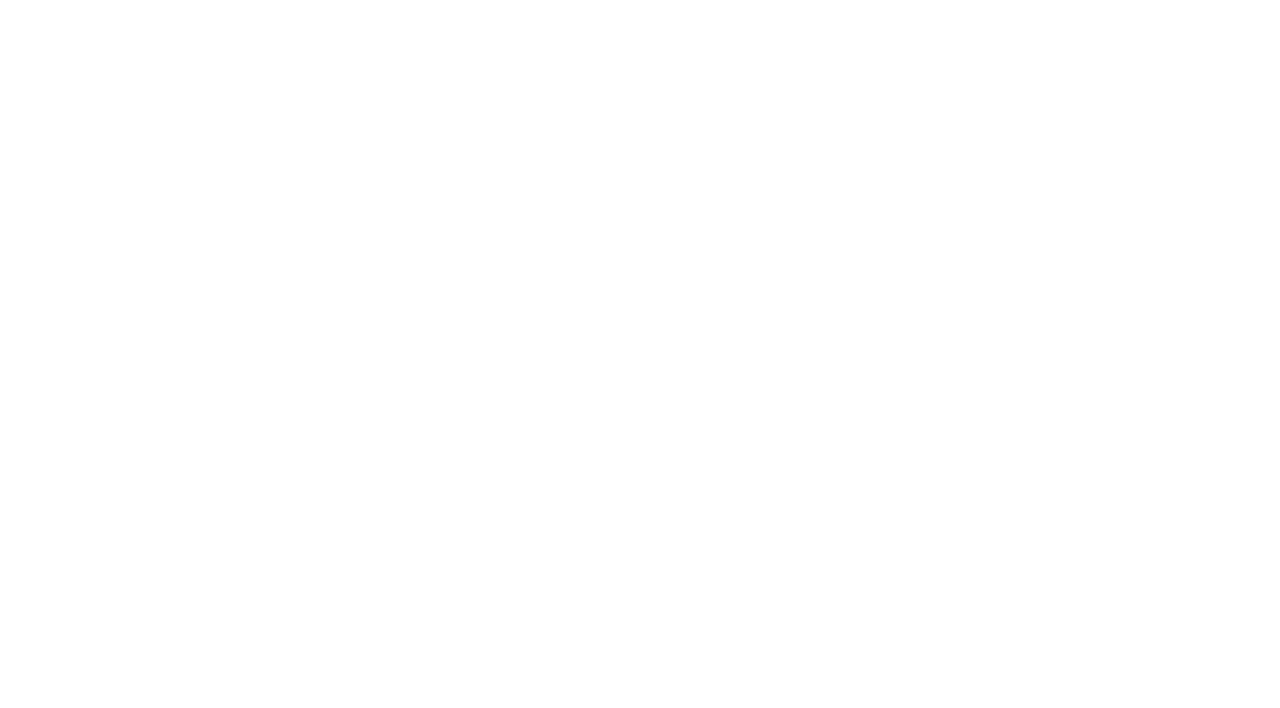
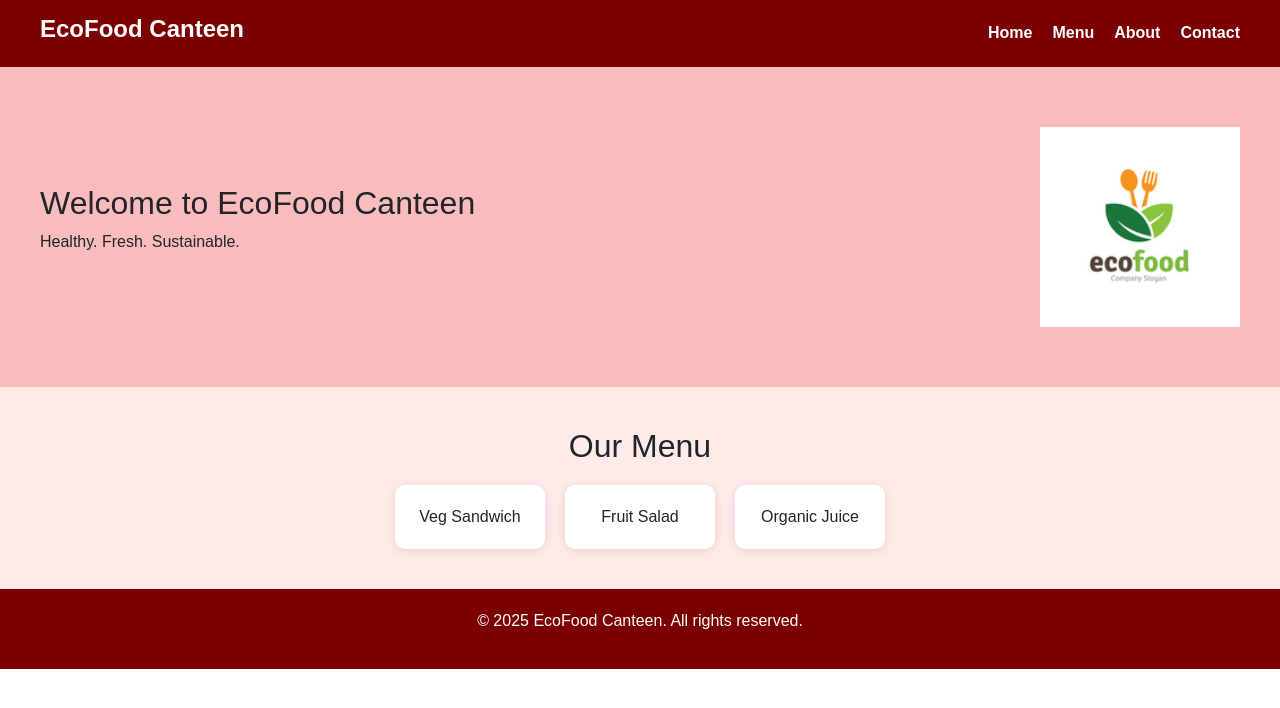
Before and after one commit to Nihar0710/Canteen, a React (Create React App) app: page /Myform in a window 1280 px wide. Before the commit this address had no page. Shown: the top 708 px of the page. Built offline with nearby package versions, Linux system fonts and the light colour scheme.

Commit message:
Main page

```diff
--- a/src/Routes/Myroutes.js
+++ b/src/Routes/Myroutes.js
@@ -3,6 +3,7 @@ import { BrowserRouter, Route, Routes } from 'react-router-dom'
 
 import Login from '../components/Login/Login'
 import Register from '../components/Login/Register'
+import Myform from '../components/MyForm'
 
 const Myroutes = () => {
   return (
@@ -11,6 +12,7 @@ const Myroutes = () => {
         <Routes>
             <Route path="/" Component={Login}/>
             <Route path='/Register' Component={Register}/>
+            <Route path='/Myform' Component={Myform}/>
         </Routes>
         </BrowserRouter>
     </div>
--- /dev/null
+++ b/src/components/MyForm.js
@@ -0,0 +1,111 @@
+import React from "react";
+// import "./App.css";
+// import logo from '../pic1.png';
+
+function Myform() {
+  return (
+    <div style={styles.pageContainer}>
+      <header style={styles.header}>
+        <h1 style={styles.logo}>EcoFood Canteen</h1>
+        <nav style={styles.navbar}>
+          <a href="#home" style={styles.navItem}>Home</a>
+          <a href="#menu" style={styles.navItem}>Menu</a>
+          <a href="#about" style={styles.navItem}>About</a>
+          <a href="#contact" style={styles.navItem}>Contact</a>
+        </nav>
+      </header>
+
+      <section style={styles.heroSection}>
+        <div style={styles.heroText}>
+          <h2>Welcome to EcoFood Canteen</h2>
+          <p>Healthy. Fresh. Sustainable.</p>
+        </div>
+        <img
+          src={require("../pic1.png")}
+          alt="EcoFood"
+          style={styles.heroImage}
+        />
+      </section>
+
+      <section id="menu" style={styles.menuSection}>
+        <h2>Our Menu</h2>
+        <div style={styles.menuItems}>
+          <div style={styles.menuCard}>Veg Sandwich</div>
+          <div style={styles.menuCard}>Fruit Salad</div>
+          <div style={styles.menuCard}>Organic Juice</div>
+        </div>
+      </section>
+
+      <footer style={styles.footer}>
+        <p>&copy; 2025 EcoFood Canteen. All rights reserved.</p>
+      </footer>
+    </div>
+  );
+}
+
+const styles = {
+  pageContainer: {
+    fontFamily: "Arial, sans-serif",
+    backgroundColor: "#fff5f5",
+  },
+  header: {
+    backgroundColor: "#7b0000",
+    color: "white",
+    padding: "15px 40px",
+    display: "flex",
+    justifyContent: "space-between",
+    alignItems: "center",
+  },
+  logo: {
+    fontSize: "24px",
+    fontWeight: "bold",
+  },
+  navbar: {
+    display: "flex",
+    gap: "20px",
+  },
+  navItem: {
+    color: "white",
+    textDecoration: "none",
+    fontWeight: "bold",
+  },
+  heroSection: {
+    display: "flex",
+    justifyContent: "space-between",
+    alignItems: "center",
+    padding: "60px 40px",
+    backgroundColor: "#f8bcbc",
+  },
+  heroText: {
+    maxWidth: "50%",
+  },
+  heroImage: {
+    width: "200px",
+  },
+  menuSection: {
+    padding: "40px",
+    backgroundColor: "#ffeaea",
+    textAlign: "center",
+  },
+  menuItems: {
+    display: "flex",
+    justifyContent: "center",
+    gap: "20px",
+    marginTop: "20px",
+  },
+  menuCard: {
+    backgroundColor: "#fff",
+    padding: "20px",
+    borderRadius: "10px",
+    boxShadow: "0 2px 10px rgba(0,0,0,0.1)",
+    minWidth: "150px",
+  },
+  footer: {
+    textAlign: "center",
+    padding: "20px",
+    backgroundColor: "#7b0000",
+    color: "white",
+  },
+};
+
+export default Myform;
```
